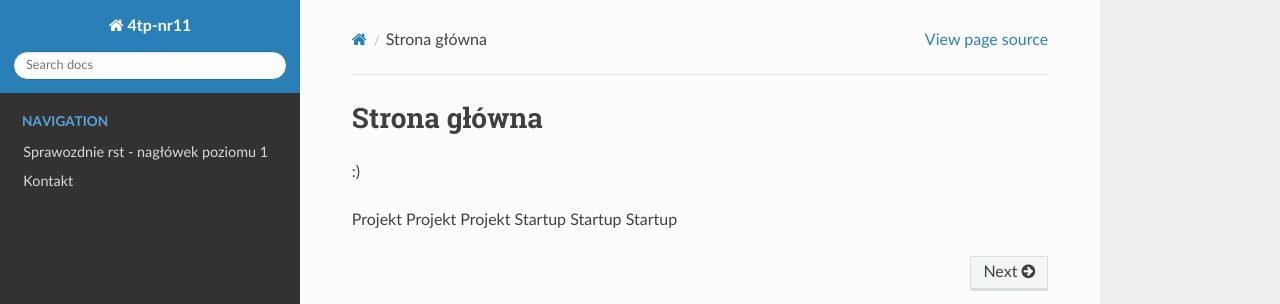
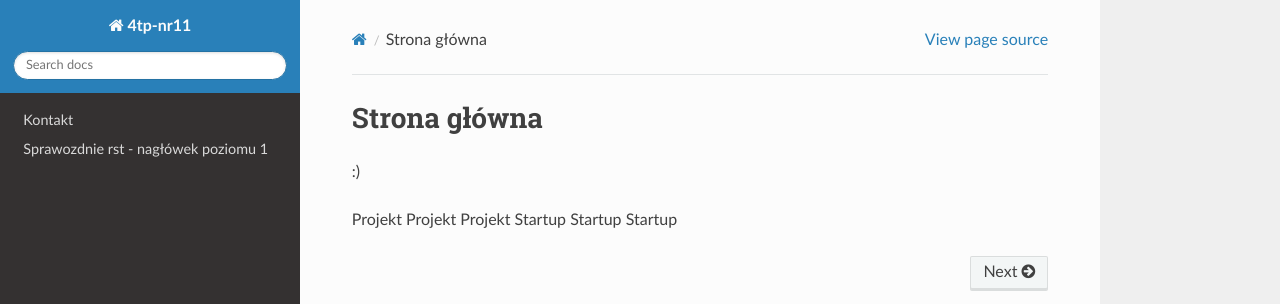
Before and after one commit to glorbrth/zse-4tp11-rtd, a Sphinx documentation site: the page built from docs/source/index.rst, in a window 1280 px wide. Shown: the top 304 px of the page. Built offline with Sphinx 7.4.7 and the Read the Docs theme 3.1.0, drawn with Linux system fonts in a browser that asks for light colours; pages that are not in the unit, such as notebooks, are missing from menus.

Commit message:
Update index.rst

```diff
--- a/docs/source/index.rst
+++ b/docs/source/index.rst
@@ -1,11 +1,9 @@
 .. toctree::
    :hidden:
-   :maxdepth: 2
-   :caption: Navigation
 
-   index
+   kontakt
+   strona-glowna
    sprawozdanie-rtd
-   kontakt
 
 Strona główna
 ===================================
```
